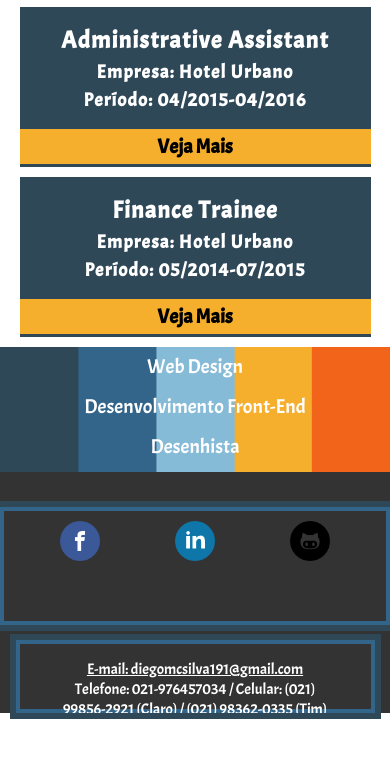
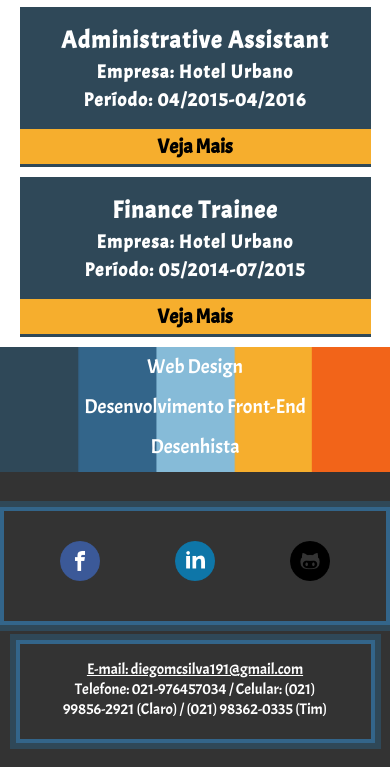
Before and after one commit to diegomcsilva/DieGO, a website: page index.html in a window 390 px wide. Shown: the part 2464-3231 px from the top of the page. Before the commit the page ends 3183 px from the top, so only its background shows below. Drawn offline with Linux system fonts and the light colour scheme; a web font is replaced by a local one.

Commit message:
Ajustes no footer mobile

```diff
--- a/src/scss/style.scss
+++ b/src/scss/style.scss
@@ -573,7 +573,7 @@ footer {
     footer {
         .footer {
             width: auto;
-            height: auto;
+            height: 420px;
             &_bar {
                 background-image: url(../../src/images/footer-bar-mobile.png);
                 height: 125px;
@@ -601,14 +601,14 @@ footer {
             &_contato {
                 background-size: contain;
                 margin: 0px auto;
-                padding: 15px 0px;
+                padding: 15px 0px 45px;
                 font-size: 13px;
             }
             .right {
                 float: initial;
                 width: 100%;
                 ul {
-                    padding: 10px;
+                    padding: 30px 0px;
                     li {
                         width: 40px;
                         height: 40px;
```
Also changed, not shown: public/css/style.min.css.
